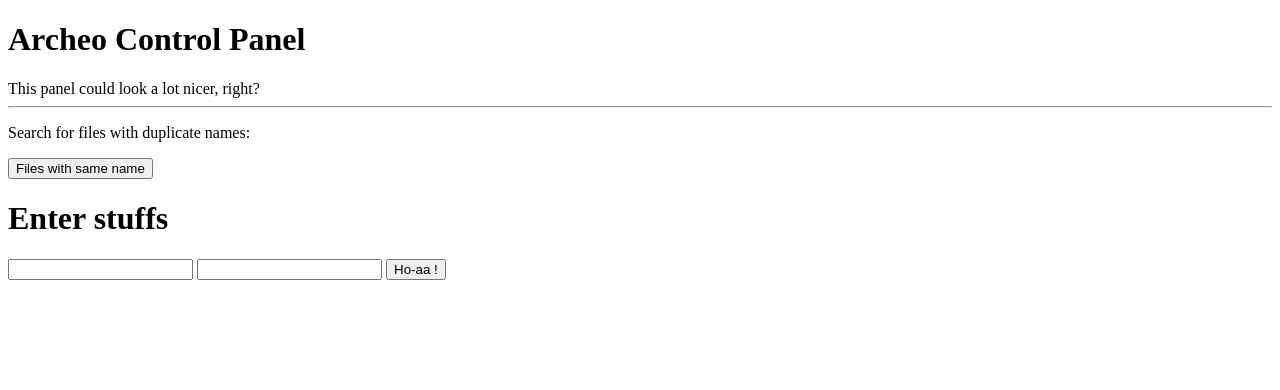
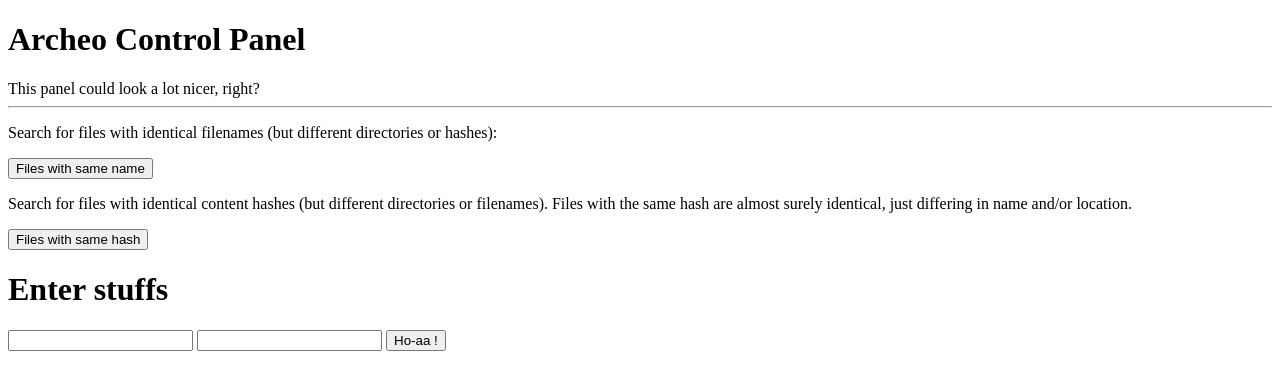
Before and after one commit to linas/archeo, a Python web app: template src/webui/templates/index.html in a window 1280 px wide. Shown: the top 390 px of the page. Run offline with Jinja, Linux system fonts and the light colour scheme; the template is opened without the code that fills it, so the values that code supplies are empty.

Commit message:
Scaffolding for duplicated hashes

```diff
--- a/src/webui/home_page.py
+++ b/src/webui/home_page.py
@@ -23,6 +23,7 @@ sys.path.append('./.venv/lib/python3.11/site-packages')
 # The dot in front of the name searches the current dir.
 from .query import query_db_open, query_db_close
 from .dup_files import show_dup_files
+from .dup_hashes import show_dup_hashes
 from .filename_details import show_filename_details
 
 # Read config file to discover DB location.
@@ -65,6 +66,11 @@ def search_form():
 def dupe_files():
 	return show_dup_files()
 
+# Find duplicated hashes, display them.
+@app.route('/dup-hashes', methods=['POST'])
+def dupe_hashes():
+	return show_dup_hashes()
+
 # Display details for a given filename.
 @app.route('/filename.detail', methods=['GET'])
 def filename_detail():
--- a/src/webui/templates/index.html
+++ b/src/webui/templates/index.html
@@ -8,9 +8,17 @@
 This panel could look a lot nicer, right?
 <hr>
 <p>
-Search for files with duplicate names:
+Search for files with identical filenames (but different directories or hashes):
     <form action="dup-filenames" method="POST">
         <input type="submit" name="dupe-names" value="Files with same name">
+    </form>
+
+<p>
+Search for files with identical content hashes (but different directories
+or filenames). Files with the same hash are almost surely identical, just
+differing in name and/or location.
+    <form action="dup-hashes" method="POST">
+        <input type="submit" name="dupe-hashes" value="Files with same hash">
     </form>
 
 <p>
```
Also changed, not shown: src/webui/dup_hashes.py (added, +43 -0 lines).
